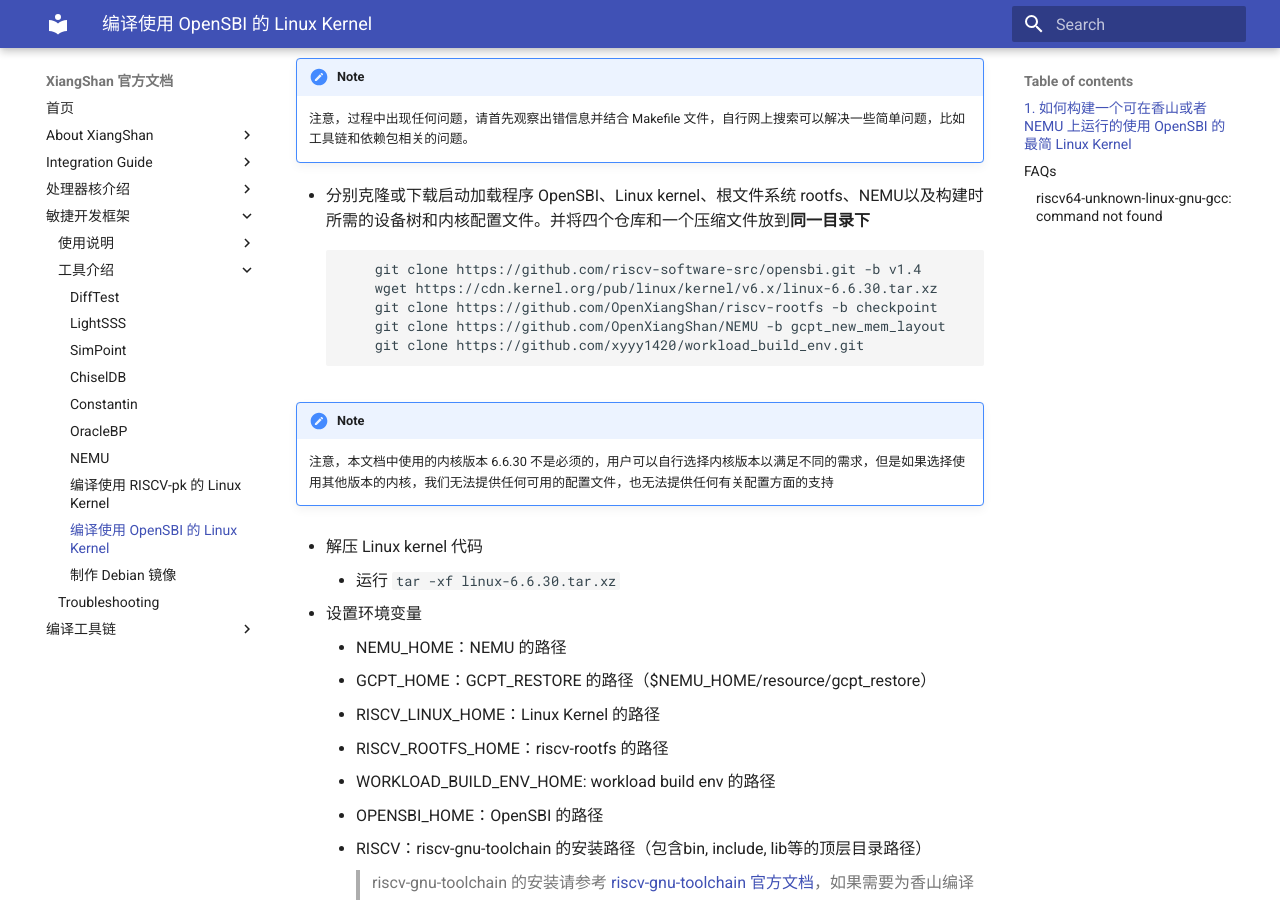
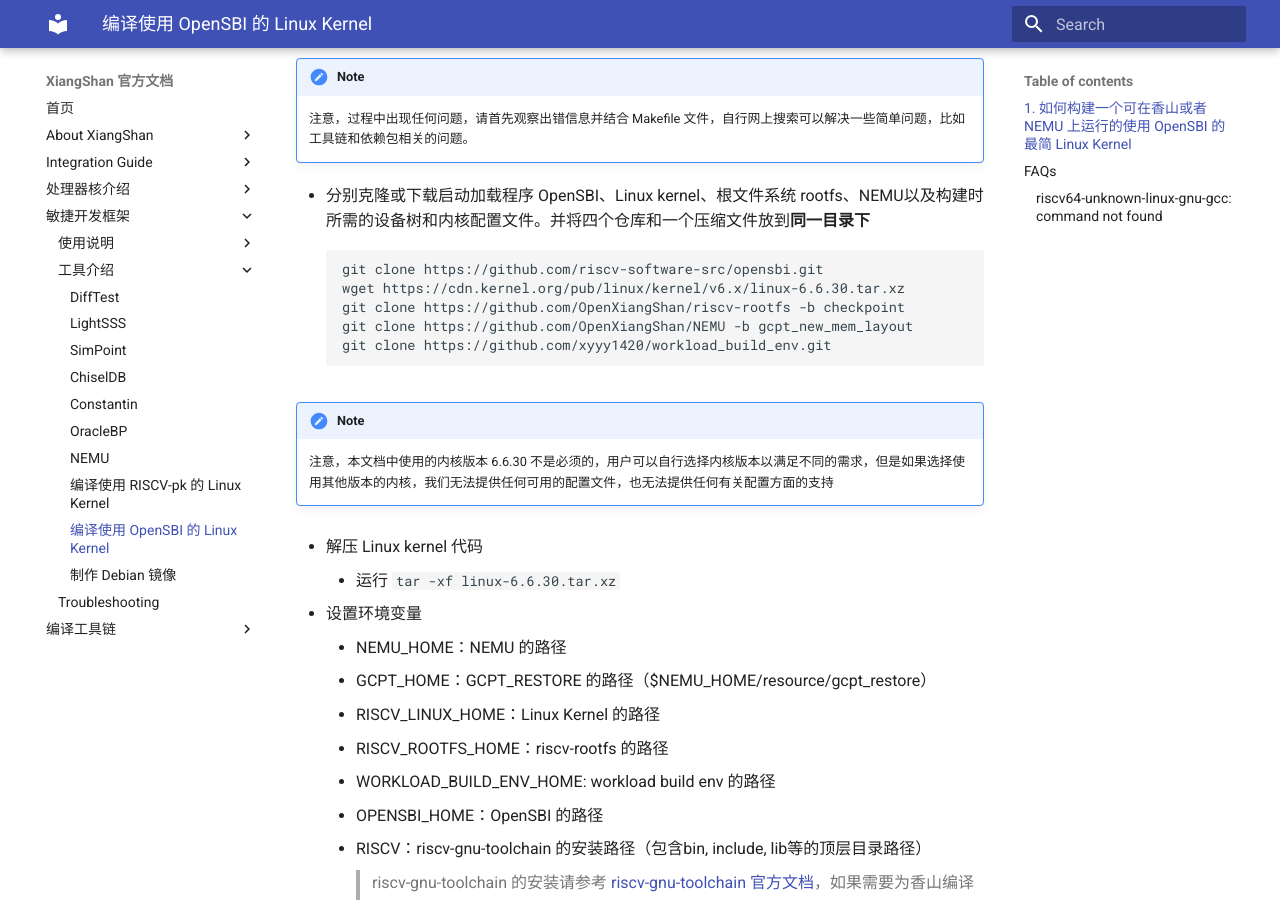
Before and after one commit to OpenXiangShan/XiangShan-doc, an MkDocs documentation site: the page built from docs/tools/opensbi-kernel-for-xs.md, in a window 1280 px wide and 900 px high, scrolled down 332 px. Built offline with MkDocs 1.6.1 and Material for MkDocs 9.7.7, drawn with Linux system fonts in a browser that asks for light colours; some of the changed text lies outside the part shown.

Commit message:
opensbi-kernel: replace opensbi v1.4 with opensbi master branch
Signed-off-by: jiaxiaoyu <xyyy1420@gmail.com>

````diff
--- a/docs/tools/opensbi-kernel-for-xs.md
+++ b/docs/tools/opensbi-kernel-for-xs.md
@@ -9,13 +9,13 @@
     注意，过程中出现任何问题，请首先观察出错信息并结合 Makefile 文件，自行网上搜索可以解决一些简单问题，比如工具链和依赖包相关的问题。
 
 - 分别克隆或下载启动加载程序 OpenSBI、Linux kernel、根文件系统 rootfs、NEMU以及构建时所需的设备树和内核配置文件。并将四个仓库和一个压缩文件放到**同一目录下**
-     ```shell
-         git clone https://github.com/riscv-software-src/opensbi.git -b v1.4
-         wget https://cdn.kernel.org/pub/linux/kernel/v6.x/linux-6.6.30.tar.xz
-         git clone https://github.com/OpenXiangShan/riscv-rootfs -b checkpoint
-         git clone https://github.com/OpenXiangShan/NEMU -b gcpt_new_mem_layout
-         git clone https://github.com/xyyy1420/workload_build_env.git
-     ```
+```shell
+git clone https://github.com/riscv-software-src/opensbi.git
+wget https://cdn.kernel.org/pub/linux/kernel/v6.x/linux-6.6.30.tar.xz
+git clone https://github.com/OpenXiangShan/riscv-rootfs -b checkpoint
+git clone https://github.com/OpenXiangShan/NEMU -b gcpt_new_mem_layout
+git clone https://github.com/xyyy1420/workload_build_env.git
+```
 !!! note
     注意，本文档中使用的内核版本 6.6.30 不是必须的，用户可以自行选择内核版本以满足不同的需求，但是如果选择使用其他版本的内核，我们无法提供任何可用的配置文件，也无法提供任何有关配置方面的支持
 
````
Also changed, not shown: other parts of docs/tools/opensbi-kernel-for-xs.md (+1 -1 lines).
